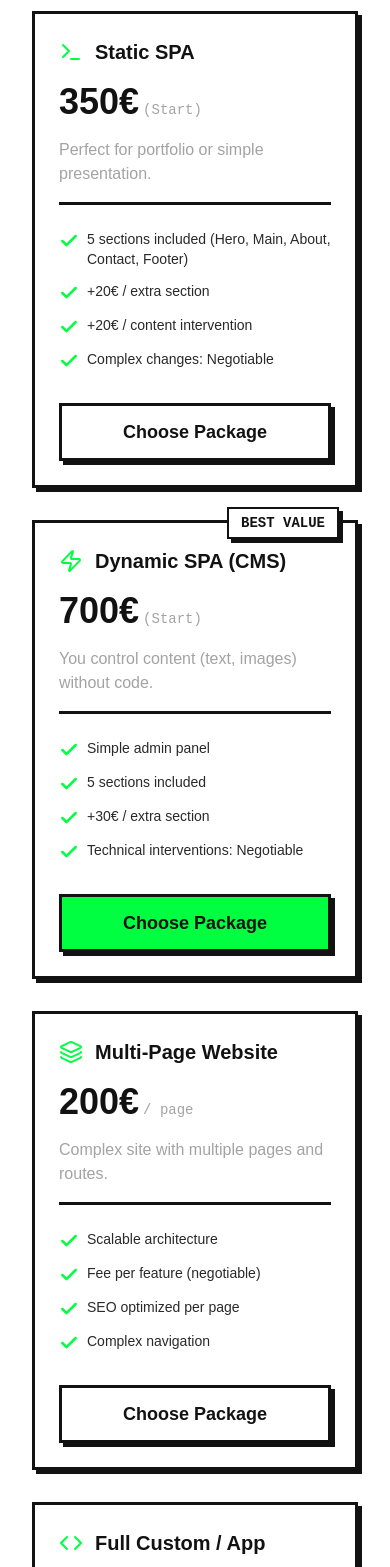
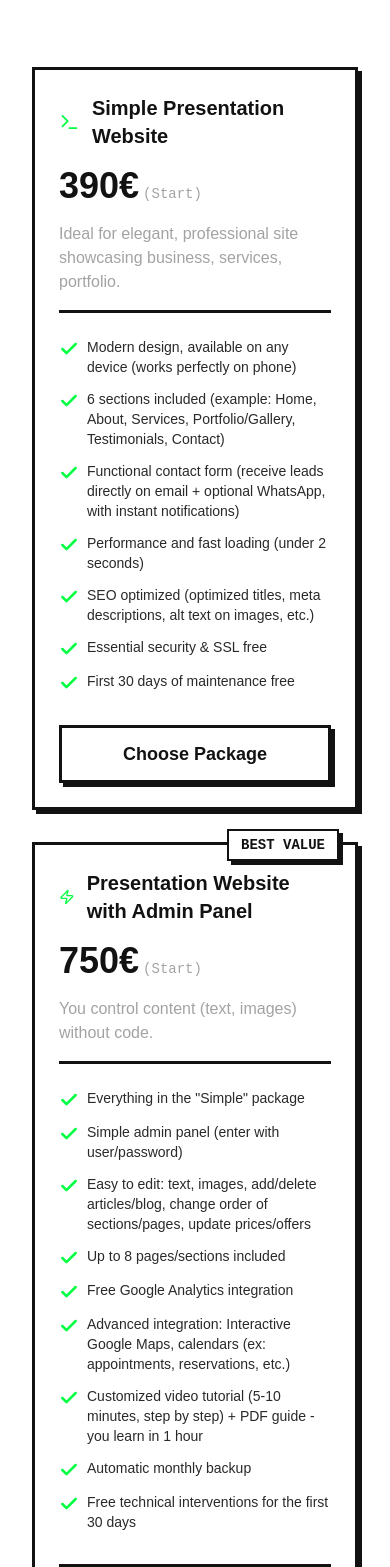
Before and after one commit to alexxcpr/personal-website, a React (Vite) app in the folder client/: page / in a window 390 px wide. Shown: the part 4721-6288 px from the top of the page. Built offline with nearby package versions, Linux system fonts and the light colour scheme.

Commit message:
primele 2 oferte website-uri prezentare + mici retusuri UI

```diff
--- a/client/src/components/sections/Contact.tsx
+++ b/client/src/components/sections/Contact.tsx
@@ -78,7 +78,7 @@ export const Contact: React.FC = () => {
                </a>
             </div>
             <div className="mt-8 md:mt-12">
-               <Button variant="outline" className="text-secondary border-secondary hover:bg-secondary hover:text-primary w-full md:w-auto">
+               <Button variant="outline" className="text-secondary border-secondary hover:bg-primary hover:text-primary w-full md:w-auto">
                  {t.contact.downloadCv}
                </Button>
             </div>
--- a/client/src/components/sections/Pricing.tsx
+++ b/client/src/components/sections/Pricing.tsx
@@ -61,7 +61,7 @@ export const Pricing: React.FC = () => {
                       animate={{ scale: 1 }}
                       transition={{ type: "spring", delay: 0.5 }}
                     >
-                        <Badge className="bg-primary text-text-on-primary border-border-on-primary font-bold px-3 py-1">{t.pricing.bestValue}</Badge>
+                        <Badge className="bg-primary text-secondary border-secondary font-bold px-3 py-1">{t.pricing.bestValue}</Badge>
                     </motion.div>
                 )}
 
--- a/client/src/data/translations.ts
+++ b/client/src/data/translations.ts
@@ -63,36 +63,44 @@ export const translations = {
     },
     pricing: {
       title: "Offers & Services",
-      subtitle: "Transparent. No hidden costs. Modern.",
+      subtitle: "Transparent. No hidden costs. Modern. All offers include hosting first year, domain, technical support.",
       button: "Choose Package",
       bestValue: "BEST VALUE",
       items: [
         {
-          title: "Static SPA",
-          desc: "Perfect for portfolio or simple presentation.",
-          price: "350€",
+          title: "Simple Presentation Website",
+          desc: "Ideal for elegant, professional site showcasing business, services, portfolio.",
+          price: "390€",
           suffix: "(Start)",
           icon: "terminal",
           highlight: false,
           features: [
-            "5 sections included (Hero, Main, About, Contact, Footer)",
-            "+20€ / extra section",
-            "+20€ / content intervention",
-            "Complex changes: Negotiable"
+            "Modern design, available on any device (works perfectly on phone)",
+            "6 sections included (example: Home, About, Services, Portfolio/Gallery, Testimonials, Contact)",
+            "Functional contact form (receive leads directly on email + optional WhatsApp, with instant notifications)",
+            "Performance and fast loading (under 2 seconds)",
+            "SEO optimized (optimized titles, meta descriptions, alt text on images, etc.)",
+            "Essential security & SSL free",
+            "First 30 days of maintenance free"
           ]
         },
         {
-          title: "Dynamic SPA (CMS)",
+          title: "Presentation Website with Admin Panel",
           desc: "You control content (text, images) without code.",
-          price: "700€",
+          price: "750€",
           suffix: "(Start)",
           icon: "zap",
           highlight: true,
           features: [
-            "Simple admin panel",
-            "5 sections included",
-            "+30€ / extra section",
-            "Technical interventions: Negotiable"
+            "Everything in the \"Simple\" package",
+            "Simple admin panel (enter with user/password)",
+            "Easy to edit: text, images, add/delete articles/blog, change order of sections/pages, update prices/offers",
+            "Up to 8 pages/sections included",
+            "Free Google Analytics integration",
+            "Advanced integration: Interactive Google Maps, calendars (ex: appointments, reservations, etc.)",
+            "Customized video tutorial (5-10 minutes, step by step) + PDF guide - you learn in 1 hour",
+            "Automatic monthly backup",
+            "Free technical interventions for the first 30 days"
           ]
         },
         {
@@ -207,36 +215,44 @@ export const translations = {
     },
     pricing: {
       title: "Oferte & Servicii",
-      subtitle: "Transparent. Fără costuri ascunse. Modern.",
+      subtitle: "Transparent. Fără costuri ascunse. Modern. Toate ofertele includ găzduire primul an, domeniu, suport tehnic.",
       button: "Alege Pachetul",
       bestValue: "BEST VALUE",
       items: [
         {
-          title: "Static SPA",
-          desc: "Perfect pentru portofoliu sau prezentare simplă.",
-          price: "350€",
+          title: "Site de Prezentare Simplu",
+          desc: "Ideal pentru site elegant, profesional de prezentare afacere, servicii, portofoliu.",
+          price: "390€",
           suffix: "(Start)",
           icon: "terminal",
           highlight: false,
           features: [
-            "5 secțiuni incluse (Hero, Main, About, Contact, Footer)",
-            "+20€ / secțiune extra",
-            "+20€ / intervenție conținut",
-            "Modificări complexe: Negociabil"
+            "Design modern, disponibil pe orice dispozitiv (merge perfect pe telefon)",
+            "6 secțiuni incluse (exemplu: Acasă, Despre, Servicii, Portofoliu/Galerie, Testimoniale, Contact)",
+            "Formular de contact inteligent (primești lead-urile direct pe e-mail + opțional WhatsApp, cu notificări instant)",
+            "Performanță și încărcare rapidă (sub 2 secunde)",
+            "SEO optimizat (titluri optimizate, meta descrieri, alt text la imagini, etc.)",
+            "Securitate esențială & SSL gratis",
+            "Primele 30 de zile de mentenanță gratuită ",
           ]
         },
         {
-          title: "Dynamic SPA (CMS)",
+          title: "Site de Prezentare cu Panou de Administrare",
           desc: "Tu controlezi conținutul (texte, poze) fără cod.",
-          price: "700€",
+          price: "750€",
           suffix: "(Start)",
           icon: "zap",
           highlight: true,
           features: [
-            "Panou de administrare simplu",
-            "5 secțiuni incluse",
-            "+30€ / secțiune extra",
-            "Intervenții tehnice: Negociabil"
+            "Tot ce e în pachetul \"Simplu\"",
+            "Panou de administrare simplu (intri cu user/parolă)",
+            "Editezi ușor: texte, imagini, adăugare/ștergere articole/blog, schimbare ordine secțiuni/pagini, actualizări prețuri/oferte",
+            "Până la 8 pagini/secțiuni incluse",
+            "Integrare gratuită Google Analytics",
+            "Integrare avansată: Google Maps interactiv, calendare (ex: programări, rezervări, etc.)",
+            "Video tutorial personalizat (5-10 minute, pas cu pas) + ghid PDF - te înveți în 1 oră",
+            "Backup automat lunar",
+            "Intervenții tehnice gratis primele 30 de zile"
           ]
         },
         {
```
